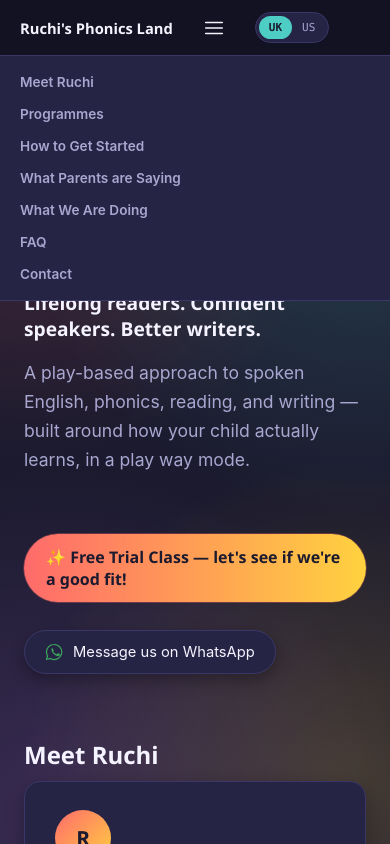
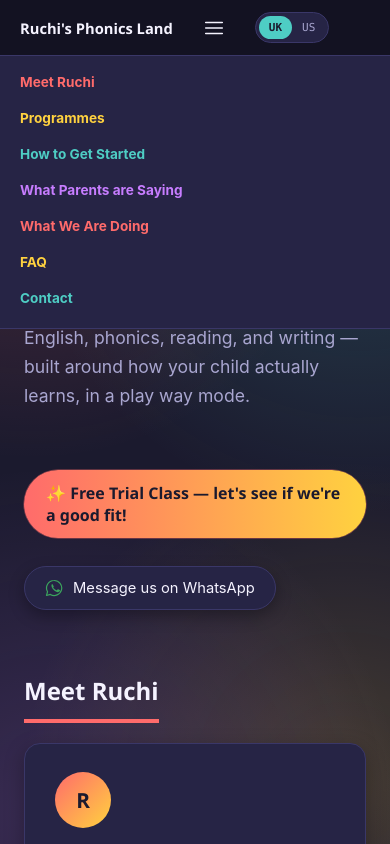
Before and after one commit to mmehtamna-ai/PhonicsLand_Site, a website: page public/index.html in a window 390 px wide. Both pictures are taken after a click on the button 213 px from the left and 27 px from the top of the page. Shown: the top 844 px of the page. Drawn offline with Linux system fonts and the light colour scheme.

Commit message:
Update index.html

```diff
--- a/public/index.html
+++ b/public/index.html
@@ -108,9 +108,10 @@
     border: 0;
   }
 
-  .blocks { display: flex; flex-wrap: wrap; gap: 8px; margin: 4px 0 18px; }
+  .blocks { display: flex; flex-wrap: nowrap; gap: 8px; margin: 4px 0 18px; }
   .block {
     width: 40px; height: 40px;
+    flex-shrink: 0;
     display: flex; align-items: center; justify-content: center;
     font-family: var(--rounded); font-weight: 800; font-size: 1.1rem;
     border-radius: 9px; color: var(--on-bright);
@@ -121,6 +122,21 @@
   .block.b { background: var(--pastel-blue); --r: -2deg; }
   .block.l { background: var(--pastel-lavender); --r: 3deg; }
   .block-gap { width: 14px; flex-shrink: 0; }
+
+  @media (max-width: 480px) {
+    .blocks { gap: 4px; }
+    .block {
+      width: 24px; height: 24px;
+      font-size: 0.7rem;
+      border-radius: 6px;
+    }
+    .block-gap { width: 8px; }
+  }
+  @media (max-width: 360px) {
+    .block { width: 20px; height: 20px; font-size: 0.62rem; border-radius: 5px; }
+    .blocks { gap: 3px; }
+    .block-gap { width: 6px; }
+  }
 
   .hero-subhead {
     font-family: var(--rounded);
@@ -174,8 +190,15 @@
     font-family: var(--rounded);
     font-weight: 700;
     font-size: 1.5rem;
-    margin: 0 0 10px;
+    margin: 0 0 20px;
+    display: inline-block;
+    padding-bottom: 12px;
+    border-bottom: 4px solid var(--pastel-coral);
   }
+  section:nth-of-type(4n+1) h2 { border-bottom-color: var(--pastel-coral); }
+  section:nth-of-type(4n+2) h2 { border-bottom-color: var(--pastel-yellow); }
+  section:nth-of-type(4n+3) h2 { border-bottom-color: var(--pastel-blue); }
+  section:nth-of-type(4n+4) h2 { border-bottom-color: var(--pastel-lavender); }
 
   .section-note {
     font-size: 0.92rem;
@@ -686,12 +709,19 @@
   }
   .nav-links a {
     font-size: 0.85rem;
-    font-weight: 600;
+    font-weight: 700;
     color: var(--text-dim);
     text-decoration: none;
     white-space: nowrap;
+    padding-bottom: 2px;
+    border-bottom: 2px solid transparent;
+    transition: color 0.15s ease, border-color 0.15s ease;
   }
-  .nav-links a:hover { color: var(--pastel-blue); }
+  .nav-links a:nth-child(4n+1) { color: var(--ink-coral); }
+  .nav-links a:nth-child(4n+2) { color: var(--ink-yellow); }
+  .nav-links a:nth-child(4n+3) { color: var(--ink-blue); }
+  .nav-links a:nth-child(4n+4) { color: var(--ink-lavender); }
+  .nav-links a:hover { border-bottom-color: currentColor; }
 
   .nav-hamburger {
     display: none;
```
